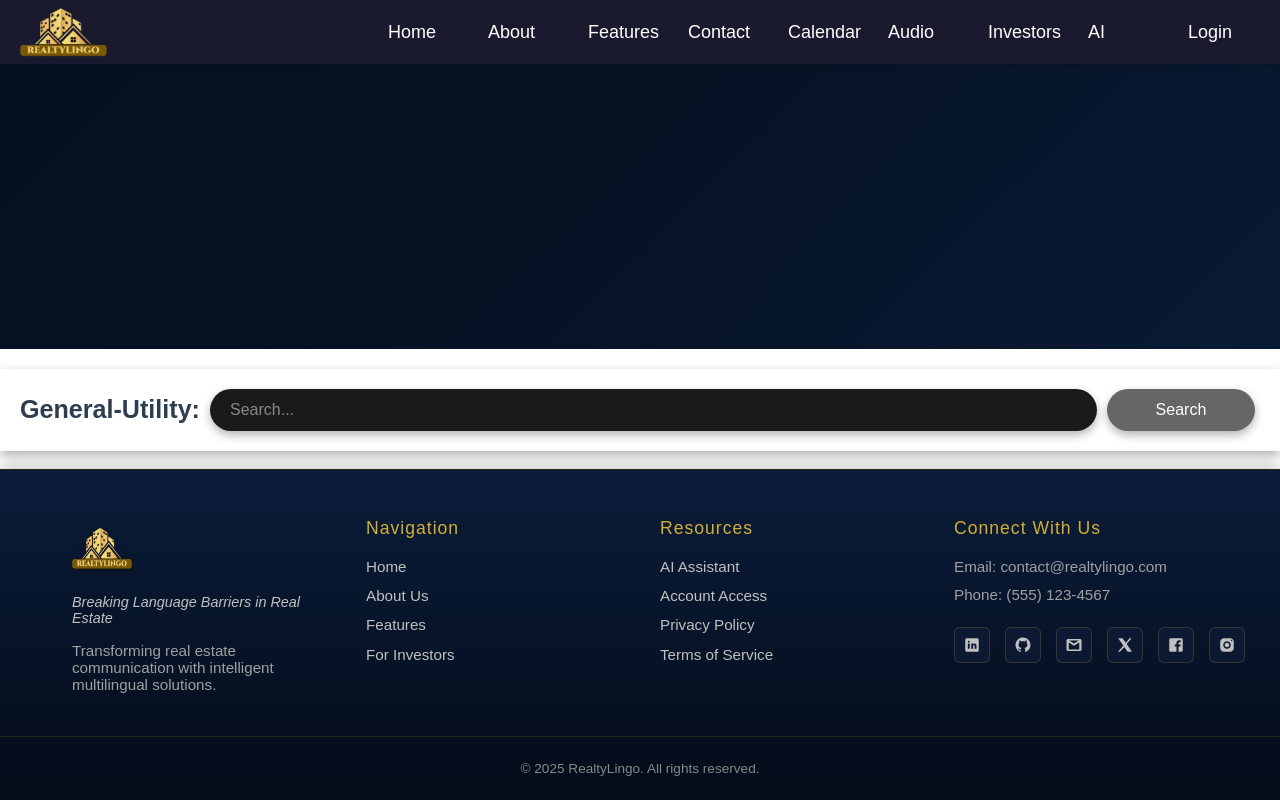
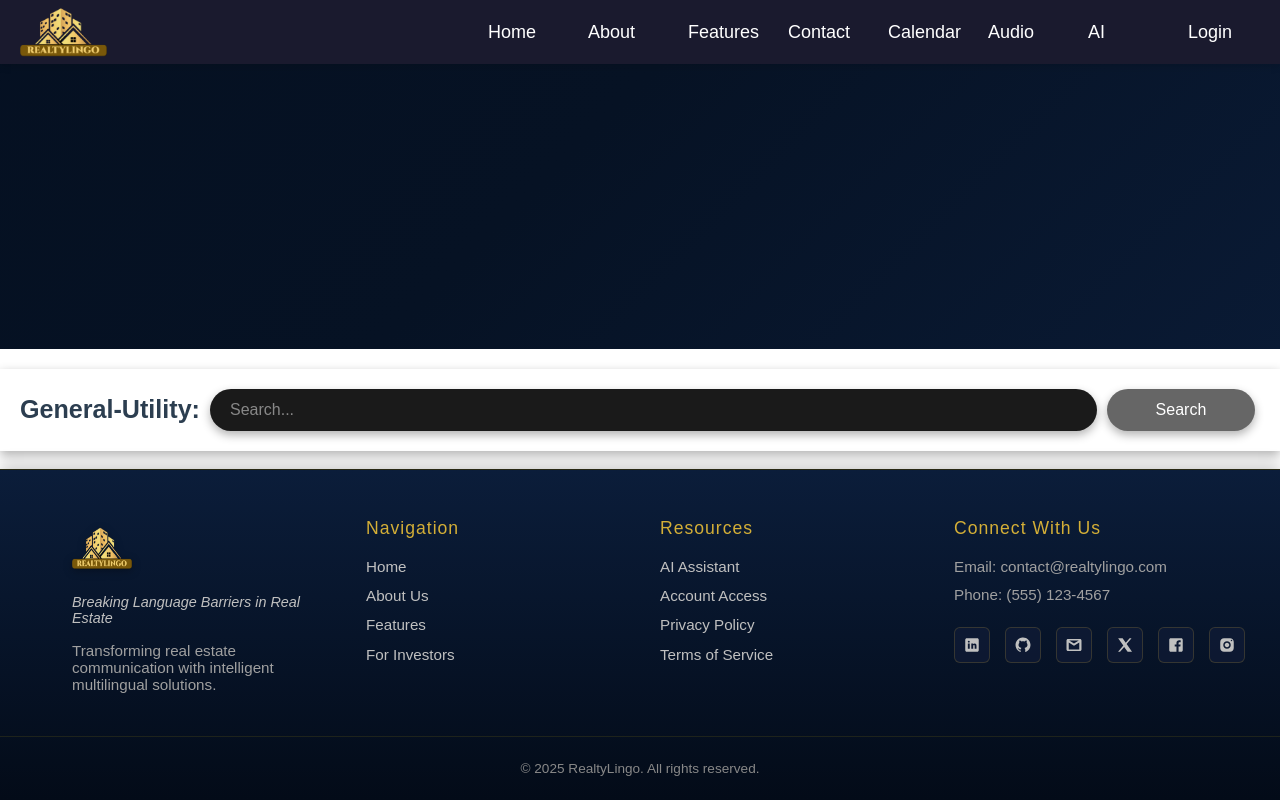
Before and after one commit to Mokshjain131/Bulba, a React (Vite) app in the folder Frontend/: page /chat in a window 1280 px wide. Built offline with nearby package versions, Linux system fonts and the light colour scheme.

Commit message:
removed nav item

```diff
--- a/Frontend/src/components/indexnavbar.jsx
+++ b/Frontend/src/components/indexnavbar.jsx
@@ -21,7 +21,6 @@ const IndexNavbar = () => {
         <li><Link to="/contact">Contact</Link></li>
         <li><Link to="/calender">Calendar</Link></li>
         <li><Link to="/audio">Audio</Link></li>
-        <li><Link to="/investors">Investors</Link></li>
         <li><Link to="/chat">AI</Link></li>
         <li><Link to="/login">Login</Link></li>
       </ul>
--- a/Frontend/src/components/navbar.jsx
+++ b/Frontend/src/components/navbar.jsx
@@ -21,7 +21,6 @@ const Navbar = () => {
         <li><Link to="/contact">Contact</Link></li>
         <li><Link to="/calender">Calendar</Link></li>
         <li><Link to="/audio">Audio</Link></li>
-        <li><Link to="/investors">Investors</Link></li>
         <li><Link to="/chat">AI</Link></li>
         <li><Link to="/login">Login</Link></li>
       </ul>
```
